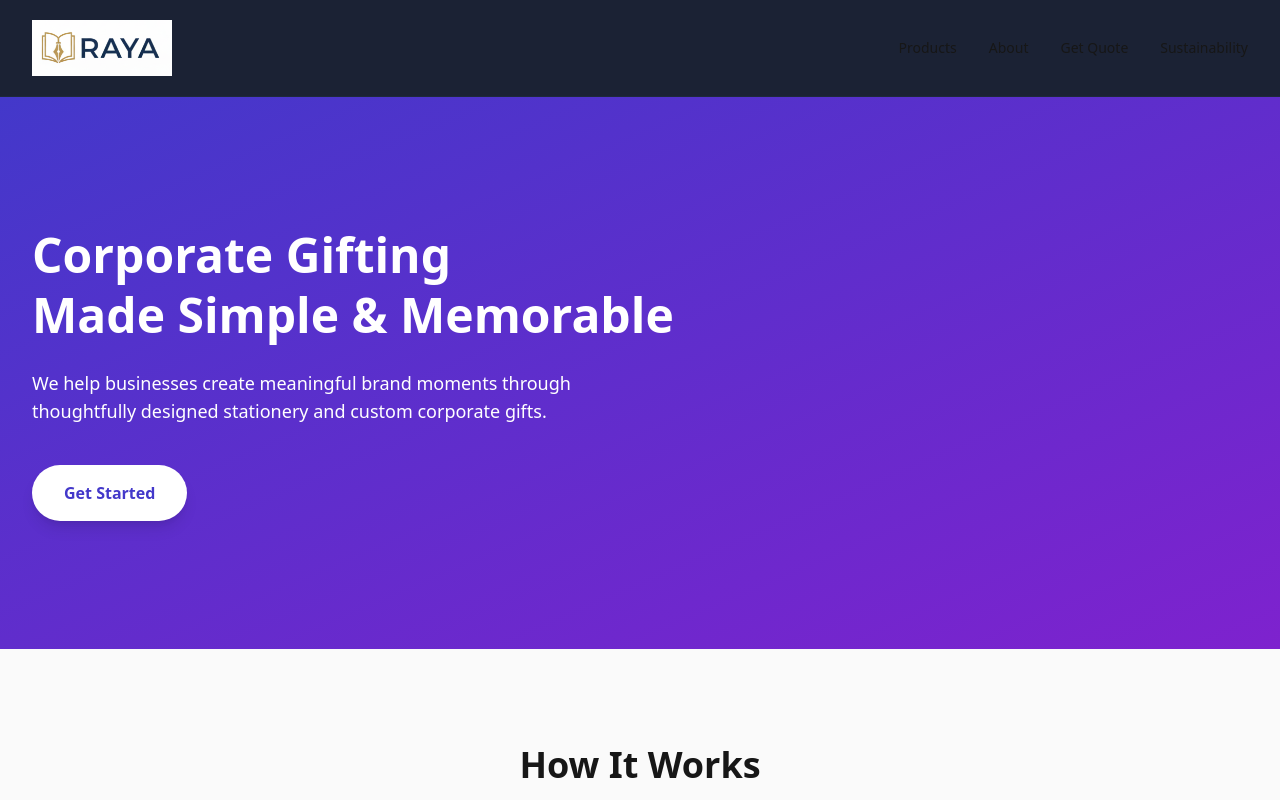
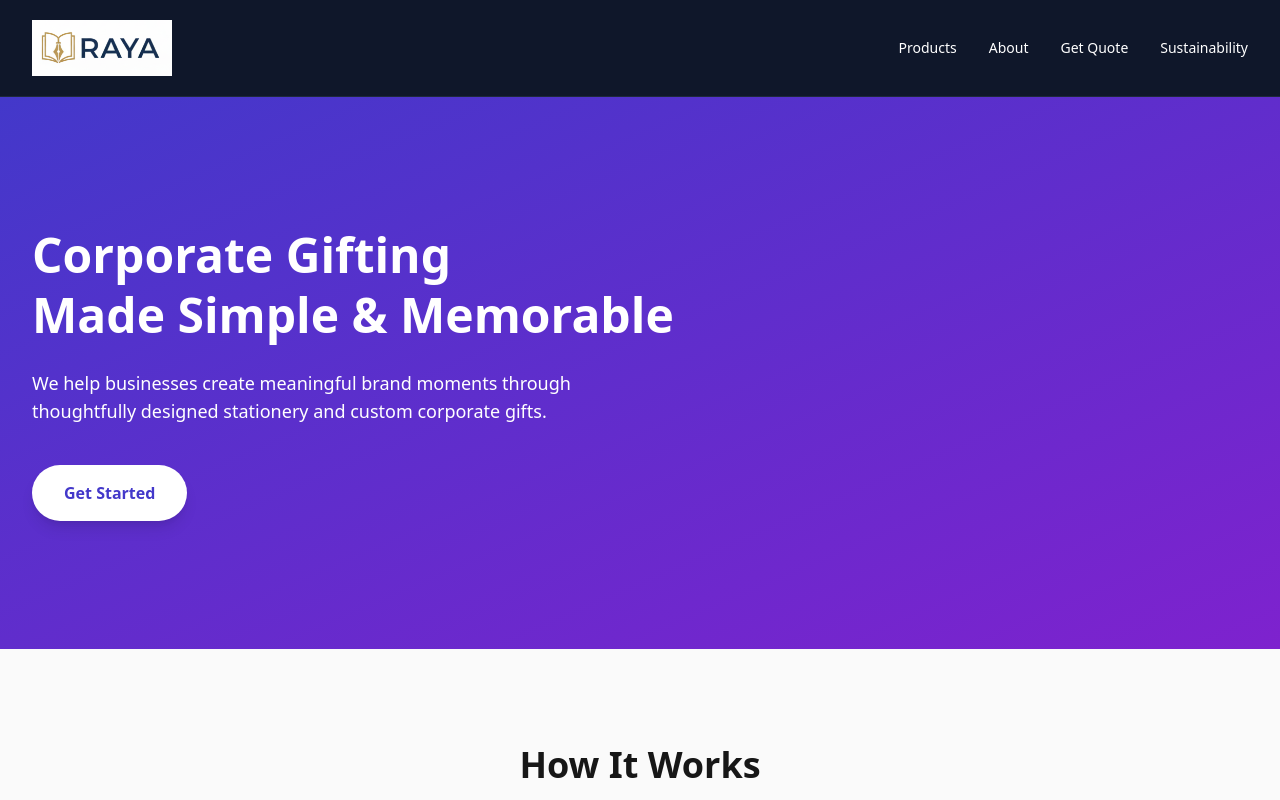
Before and after one commit to preshitpawar-beep/raya-website, a Next.js app: page / in a window 1280 px wide. Shown: the top 800 px of the page. Built offline with nearby package versions, Linux system fonts and the light colour scheme.

Commit message:
Update Navbar.js

```diff
--- a/app/components/Navbar.js
+++ b/app/components/Navbar.js
@@ -1,13 +1,15 @@
 "use client";
 import { motion } from "framer-motion";
+
 export default function Navbar() {
   return (
     <motion.header
       initial={{ y: -20, opacity: 0 }}
       animate={{ y: 0, opacity: 1 }}
-    className="sticky top-0 z-50 backdrop-blur bg-slate-900/95 border-b border-slate-800"
+      className="sticky top-0 z-50 bg-slate-900 border-b border-slate-800"
     >
       <div className="max-w-7xl mx-auto px-8 py-5 flex justify-between items-center">
+
         {/* LOGO (clickable → home) */}
         <a href="/" className="flex items-center">
           <img
@@ -16,8 +18,9 @@ export default function Navbar() {
             className="h-12 md:h-14 w-auto object-contain"
           />
         </a>
+
         {/* NAV LINKS */}
-    <nav className="space-x-8 text-sm font-medium">
+        <nav className="space-x-8 text-sm font-medium text-white">
           <a href="/products" className="hover:text-indigo-700 transition">
             Products
           </a>
@@ -31,6 +34,7 @@ export default function Navbar() {
             Sustainability
           </a>
         </nav>
+
       </div>
     </motion.header>
   );
```
Lines whose indentation alone changed are shown as unchanged.
